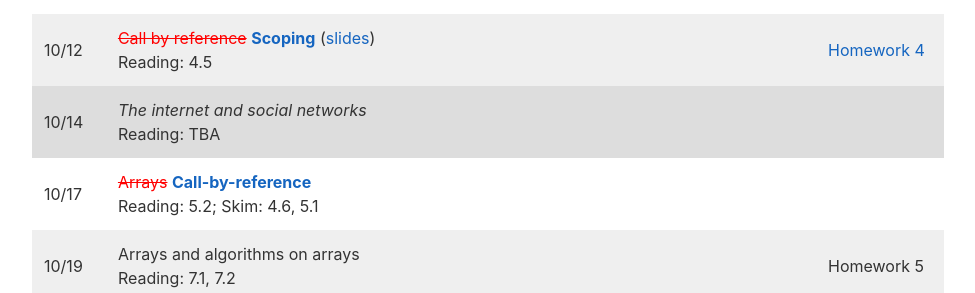
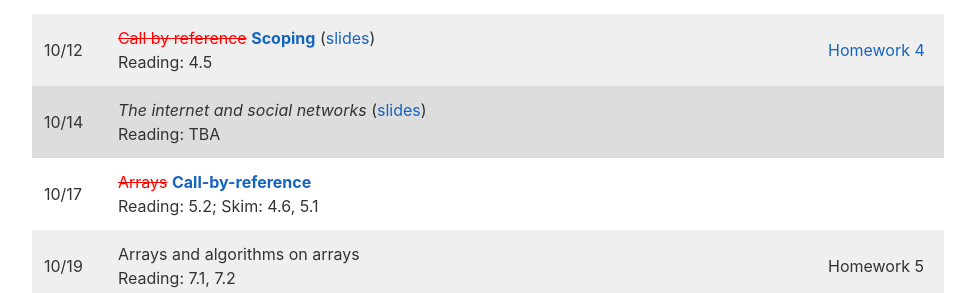
Before and after one commit to jacksonjw12/mbannister.github.io, a Jekyll site: the page built from _teaching/10-f16/index.md, in a window 1280 px wide and 900 px high, scrolled down 3805 px. Shown: the part 160-453 px from the top of the window, without its empty margins (152-1127 px from the left). Built offline with Jekyll 4.4.1, drawn with Linux system fonts in a browser that asks for light colours.

Commit message:
Update slides

```diff
--- a/_teaching/10-f16/index.md
+++ b/_teaching/10-f16/index.md
@@ -123,7 +123,7 @@ All exams will be closed-note, closed-book, closed-computer, closed-calculator a
 10/07 | Review ([slides](Slides/Lecture09.pdf), [outline](Slides/midterm1.pdf))|
 10/10 | __Midterm Exam 1__ | <!-- Week 4; Lab: Functions -->
 10/12 | <del>Call by reference</del> <ins>Scoping</ins> ([slides](Slides/Lecture10.pdf))<br/>Reading: 4.5 | [Homework 4](Homework/Homework04.html)
-10/14 | _The internet and social networks_<br/>Reading: TBA | <!-- Last day to drop without W -->
+10/14 | _The internet and social networks_ ([slides](Slides/Lecture11.pdf))<br/>Reading: TBA | <!-- Last day to drop without W -->
 10/17 | <del>Arrays</del> <ins>Call-by-reference</ins><br/>Reading: 5.2; Skim: 4.6, 5.1 | <!-- Week 5; Lab: Functions, Scope, Reference -->
 10/19 | Arrays and algorithms on arrays<br/>Reading: 7.1, 7.2 | Homework 5
 10/21 | Strings and the ASCII character encoding<br/>Reading: 8.1 |
```
Also changed, not shown: 2 other files.
